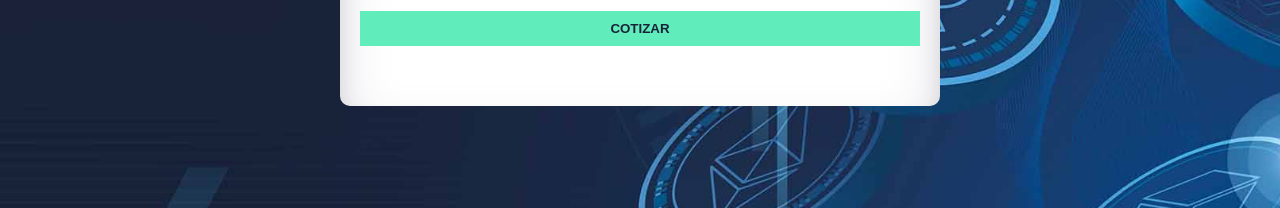
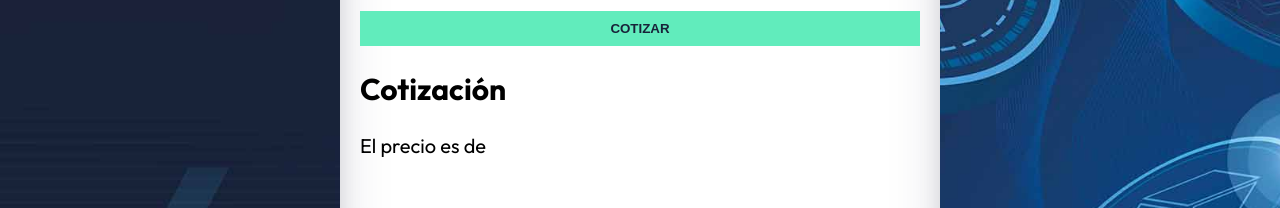
Before and after one commit to devAyyoub/Cripto-app, a React (Vite) app: page / in a window 1280 px wide. Shown: the part 449-657 px from the top of the page. Built offline with nearby package versions, Linux system fonts and the light colour scheme; no server answers.

Commit message:
refactor: add CryptoPriceDisplay component to show current crypto prices

```diff
--- a/src/App.tsx
+++ b/src/App.tsx
@@ -1,6 +1,7 @@
 import { useEffect } from "react";
 import CriptoSearchForm from "./components/CriptoSearchForm";
 import { useCryptoStore } from "./store";
+import CryptoPriceDisplay from "./components/CryptoPriceDisplay";
 
 function App() {
   const fetchCryptos = useCryptoStore((state) => state.fetchCryptos);
@@ -16,6 +17,7 @@ function App() {
         </h1>
         <div className="content">
           <CriptoSearchForm />
+          <CryptoPriceDisplay />
         </div>
       </div>
     </>
--- /dev/null
+++ b/src/components/CryptoPriceDisplay.tsx
@@ -0,0 +1,27 @@
+import { useMemo } from "react";
+import { useCryptoStore } from "../store";
+
+export default function CryptoPriceDisplay() {
+  const result = useCryptoStore((state) => state.result);
+  const hasResult = useMemo(
+    () => !Object.values(result).includes(""),
+    [result]
+  );
+
+  return (
+    <div>
+      {hasResult && (
+        <>
+          <h2>Cotización</h2>
+          <div className="result">
+            <div>
+              <p>
+                El precio es de <span>{result.PRICE}</span>
+              </p>
+            </div>
+          </div>
+        </>
+      )}
+    </div>
+  );
+}
```
